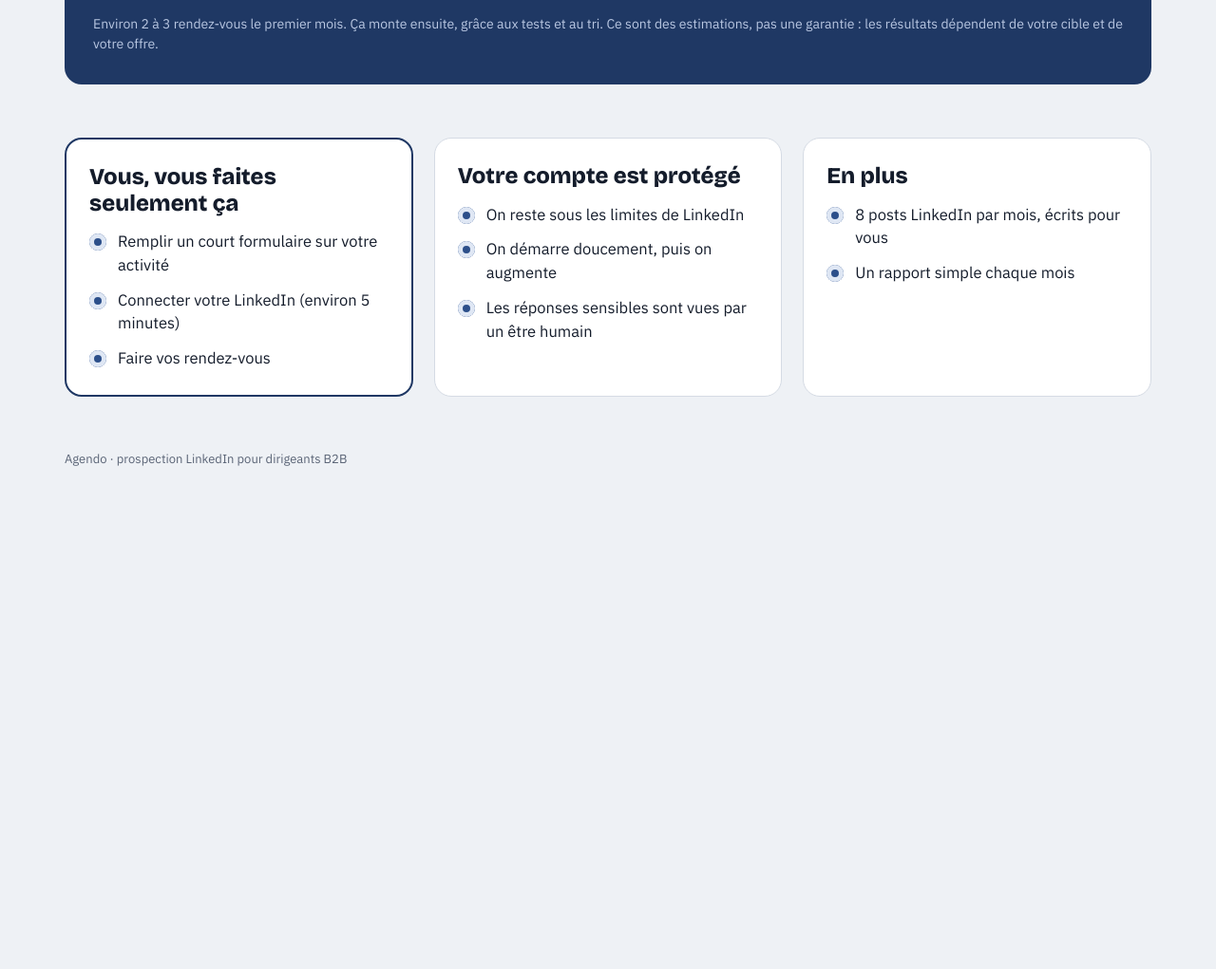
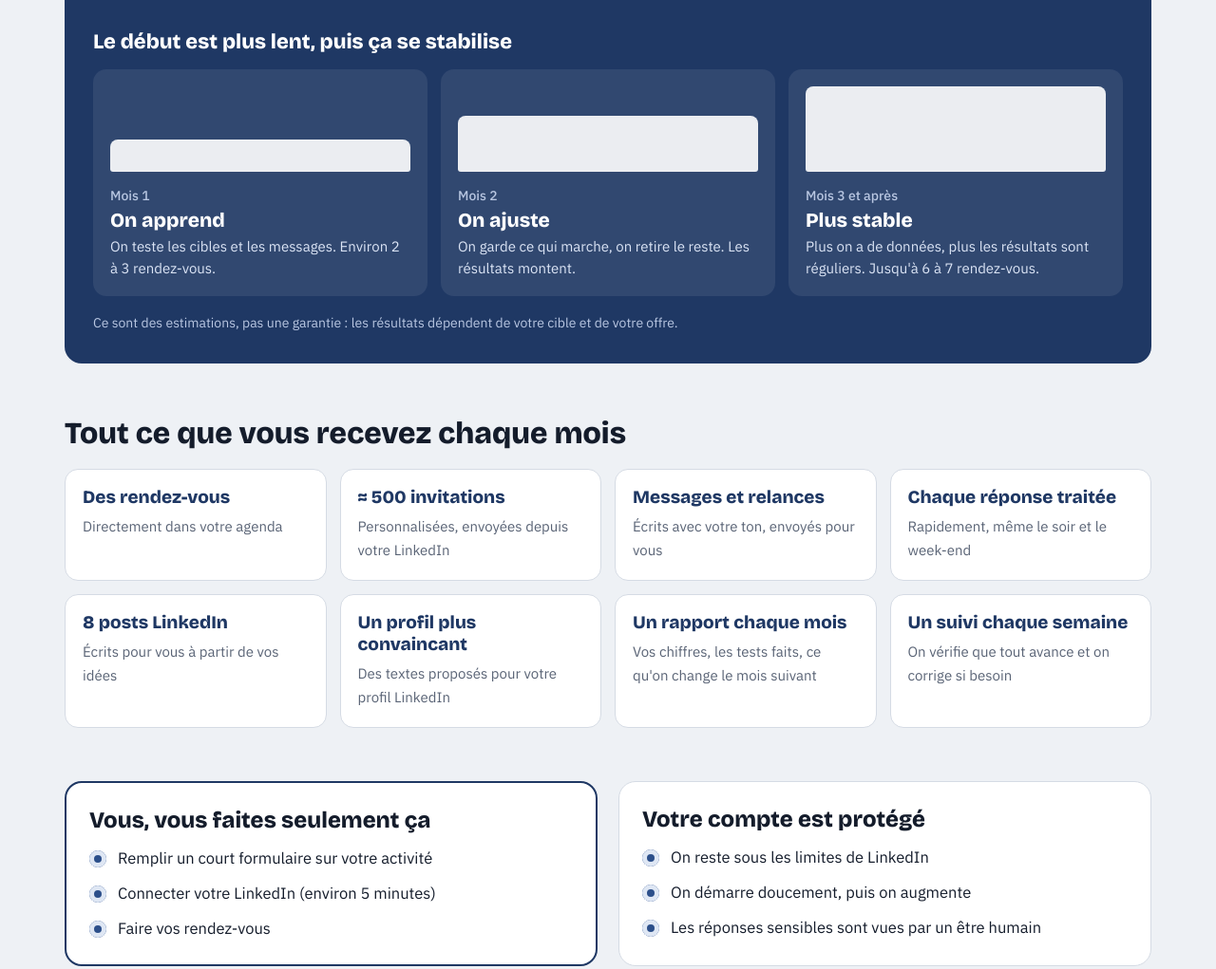
Before and after one commit to Agendo-saad/agendo-formulaires, a plain HTML site: page systeme.html in a window 1280 px wide. Shown: the part 1580-2601 px from the top of the page at 95% size. Before the commit the page ends 2113 px from the top, so only its background shows below. Drawn offline with nearby package versions, Linux system fonts and the light colour scheme; no server answers.

Commit message:
Page système : combinaisons testées, progression mois par mois, tout ce que le client reçoit
Co-Authored-By: Claude Opus 5.5 <noreply@anthropic.com>

```diff
--- a/systeme.html
+++ b/systeme.html
@@ -93,18 +93,39 @@ section { margin-bottom: 56px; }
 .box li::before { content: ""; position: absolute; left: 0; top: 4px; width: 18px; height: 18px; border-radius: 50%; background: var(--sky); box-shadow: inset 0 0 0 5px var(--sky), inset 0 0 0 9px var(--navy-2); }
 .box.you { border: 2px solid var(--navy); }
 
+
+/* Progression mois par mois */
+.months-title { font: 800 22px/1.2 var(--display); margin: 34px 0 16px; }
+.months { display: grid; grid-template-columns: repeat(3, minmax(0, 1fr)); gap: 14px; align-items: end; }
+.m { background: rgba(255,255,255,.08); border-radius: 14px; padding: 18px; min-width: 0; display: flex; flex-direction: column; gap: 4px; }
+.m .bar { height: 90px; display: flex; align-items: flex-end; margin-bottom: 12px; }
+.m .bar::before { content: ""; width: 100%; height: var(--h); background: #fff; border-radius: 8px 8px 3px 3px; opacity: .9; }
+.m b { font: 500 14px var(--body); color: #b9c7e2; }
+.m strong { font: 800 21px var(--display); }
+.m span { font-size: 15px; color: #dbe4f5; }
+
+/* Tout ce que vous recevez */
+.gets { display: grid; grid-template-columns: repeat(4, minmax(0, 1fr)); gap: 14px; }
+.g { background: var(--card); border: 1px solid var(--line); border-radius: 14px; padding: 18px; min-width: 0; }
+.g b { display: block; font: 800 19px/1.2 var(--display); color: var(--navy); margin-bottom: 6px; }
+.g span { font-size: 15px; color: var(--muted); }
+.two { display: grid; grid-template-columns: repeat(2, minmax(0, 1fr)); gap: 22px; }
+
 footer { color: var(--muted); font-size: 13px; padding-block: 0 40px; }
 
 @media (max-width: 960px) {
   .steps, .funnel { grid-template-columns: repeat(2, minmax(0, 1fr)); }
   .step:nth-child(2)::after, .step:nth-child(2) .flow { display: none; }
-  .three, .lab { grid-template-columns: minmax(0, 1fr); }
+  .three, .lab, .two { grid-template-columns: minmax(0, 1fr); }
+  .gets { grid-template-columns: repeat(2, minmax(0, 1fr)); }
 }
 @media (max-width: 600px) {
   body { font-size: 16px; }
   .steps { grid-template-columns: minmax(0, 1fr); }
   .step::after, .flow { display: none !important; }
   .example { padding: 24px 18px; }
+  .months, .gets { grid-template-columns: minmax(0, 1fr); }
+  .m .bar { height: 50px; }
   .ab div { flex-direction: column; align-items: flex-start; gap: 2px; }
 }
 @media (prefers-reduced-motion: reduce) { .pulse i, .flow i { animation: none; } }
@@ -159,12 +180,13 @@ footer { color: var(--muted); font-size: 13px; padding-block: 0 40px; }
       <div class="legend"><span class="k">gardés</span><span>retirés</span></div>
     </div>
     <div class="box">
-      <h2>On teste, on garde ce qui marche</h2>
-      <p>On essaie toujours deux versions de message en même temps. La meilleure reste, l'autre est retirée, puis on teste une nouvelle idée. Pareil pour la cible.</p>
+      <h2>On teste plusieurs combinaisons en même temps</h2>
+      <p>Différentes cibles, différents messages. On regarde ce qui obtient le plus de réponses : on garde le meilleur, on retire le reste, et on teste une nouvelle idée.</p>
       <div class="ab">
-        <div class="win"><span>Message A</span><b>Gardé</b></div>
-        <div class="lose"><span>Message B</span><b>Retiré</b></div>
-        <div class="new"><span>Message C</span><b>Prochain test</b></div>
+        <div class="win"><span>Cible 1 + message A</span><b>Gardé</b></div>
+        <div class="lose"><span>Cible 1 + message B</span><b>Retiré</b></div>
+        <div class="win"><span>Cible 2 + message A</span><b>Gardé</b></div>
+        <div class="new"><span>Cible 2 + message C</span><b>En test</b></div>
       </div>
     </div>
   </section>
@@ -178,10 +200,31 @@ footer { color: var(--muted); font-size: 13px; padding-block: 0 40px; }
       <div class="f"><b>≈ 30</b><span>conversations</span></div>
       <div class="f goal"><b>2 à 7</b><span>rendez-vous par mois</span></div>
     </div>
-    <p class="note">Environ 2 à 3 rendez-vous le premier mois. Ça monte ensuite, grâce aux tests et au tri. Ce sont des estimations, pas une garantie : les résultats dépendent de votre cible et de votre offre.</p>
+
+    <h3 class="months-title">Le début est plus lent, puis ça se stabilise</h3>
+    <div class="months">
+      <div class="m"><div class="bar" style="--h:38%"></div><b>Mois 1</b><strong>On apprend</strong><span>On teste les cibles et les messages. Environ 2 à 3 rendez-vous.</span></div>
+      <div class="m"><div class="bar" style="--h:66%"></div><b>Mois 2</b><strong>On ajuste</strong><span>On garde ce qui marche, on retire le reste. Les résultats montent.</span></div>
+      <div class="m"><div class="bar" style="--h:100%"></div><b>Mois 3 et après</b><strong>Plus stable</strong><span>Plus on a de données, plus les résultats sont réguliers. Jusqu'à 6 à 7 rendez-vous.</span></div>
+    </div>
+    <p class="note">Ce sont des estimations, pas une garantie : les résultats dépendent de votre cible et de votre offre.</p>
   </section>
 
-  <section class="three" aria-label="Ce qu'il faut savoir">
+  <section aria-label="Tout ce que vous recevez">
+    <h2>Tout ce que vous recevez chaque mois</h2>
+    <div class="gets">
+      <div class="g"><b>Des rendez-vous</b><span>Directement dans votre agenda</span></div>
+      <div class="g"><b>≈ 500 invitations</b><span>Personnalisées, envoyées depuis votre LinkedIn</span></div>
+      <div class="g"><b>Messages et relances</b><span>Écrits avec votre ton, envoyés pour vous</span></div>
+      <div class="g"><b>Chaque réponse traitée</b><span>Rapidement, même le soir et le week-end</span></div>
+      <div class="g"><b>8 posts LinkedIn</b><span>Écrits pour vous à partir de vos idées</span></div>
+      <div class="g"><b>Un profil plus convaincant</b><span>Des textes proposés pour votre profil LinkedIn</span></div>
+      <div class="g"><b>Un rapport chaque mois</b><span>Vos chiffres, les tests faits, ce qu'on change le mois suivant</span></div>
+      <div class="g"><b>Un suivi chaque semaine</b><span>On vérifie que tout avance et on corrige si besoin</span></div>
+    </div>
+  </section>
+
+  <section class="two" aria-label="Ce qu'il faut savoir">
     <div class="box you">
       <h2>Vous, vous faites seulement ça</h2>
       <ul>
@@ -196,13 +239,6 @@ footer { color: var(--muted); font-size: 13px; padding-block: 0 40px; }
         <li>On reste sous les limites de LinkedIn</li>
         <li>On démarre doucement, puis on augmente</li>
         <li>Les réponses sensibles sont vues par un être humain</li>
-      </ul>
-    </div>
-    <div class="box">
-      <h2>En plus</h2>
-      <ul>
-        <li>8 posts LinkedIn par mois, écrits pour vous</li>
-        <li>Un rapport simple chaque mois</li>
       </ul>
     </div>
   </section>
```
